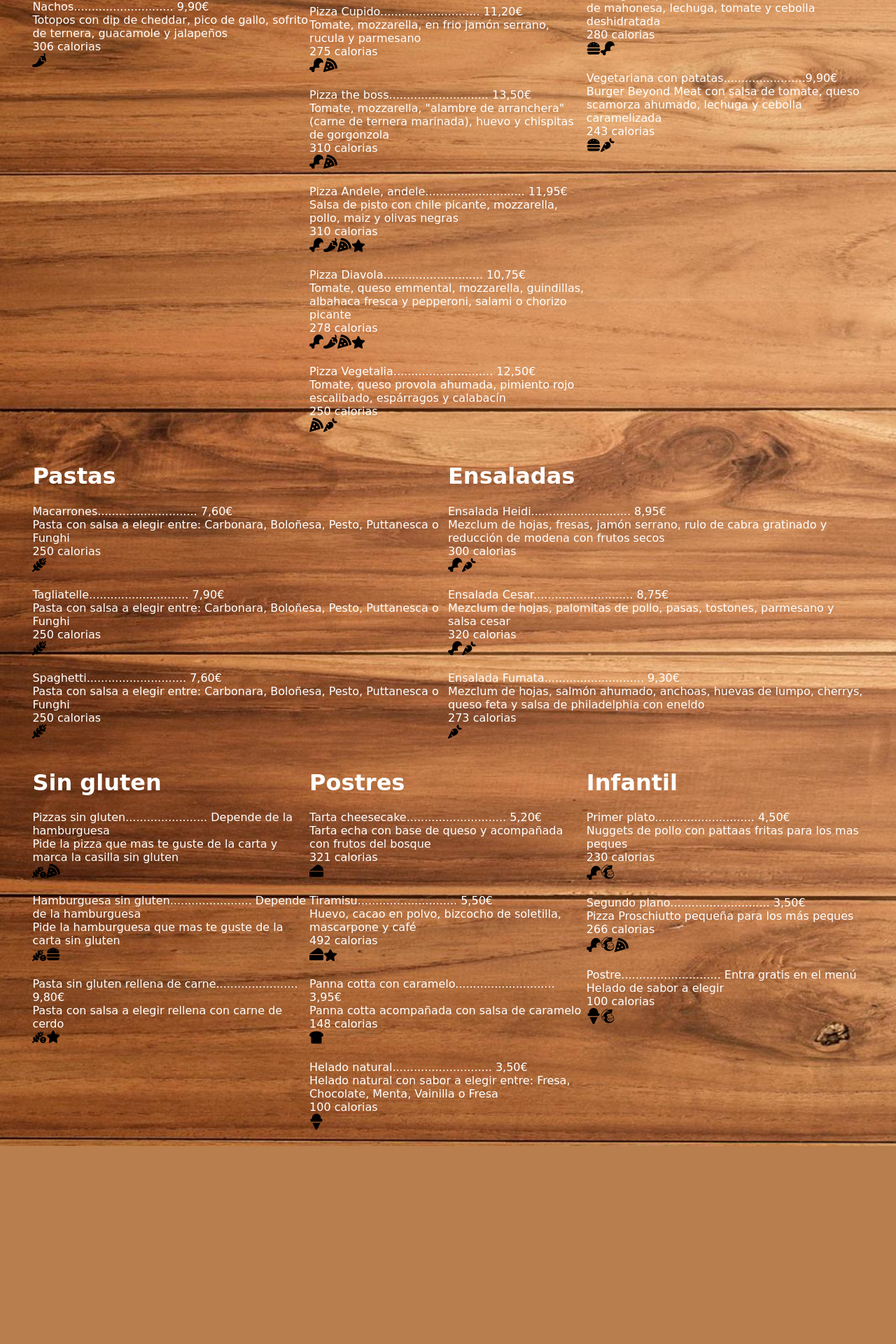
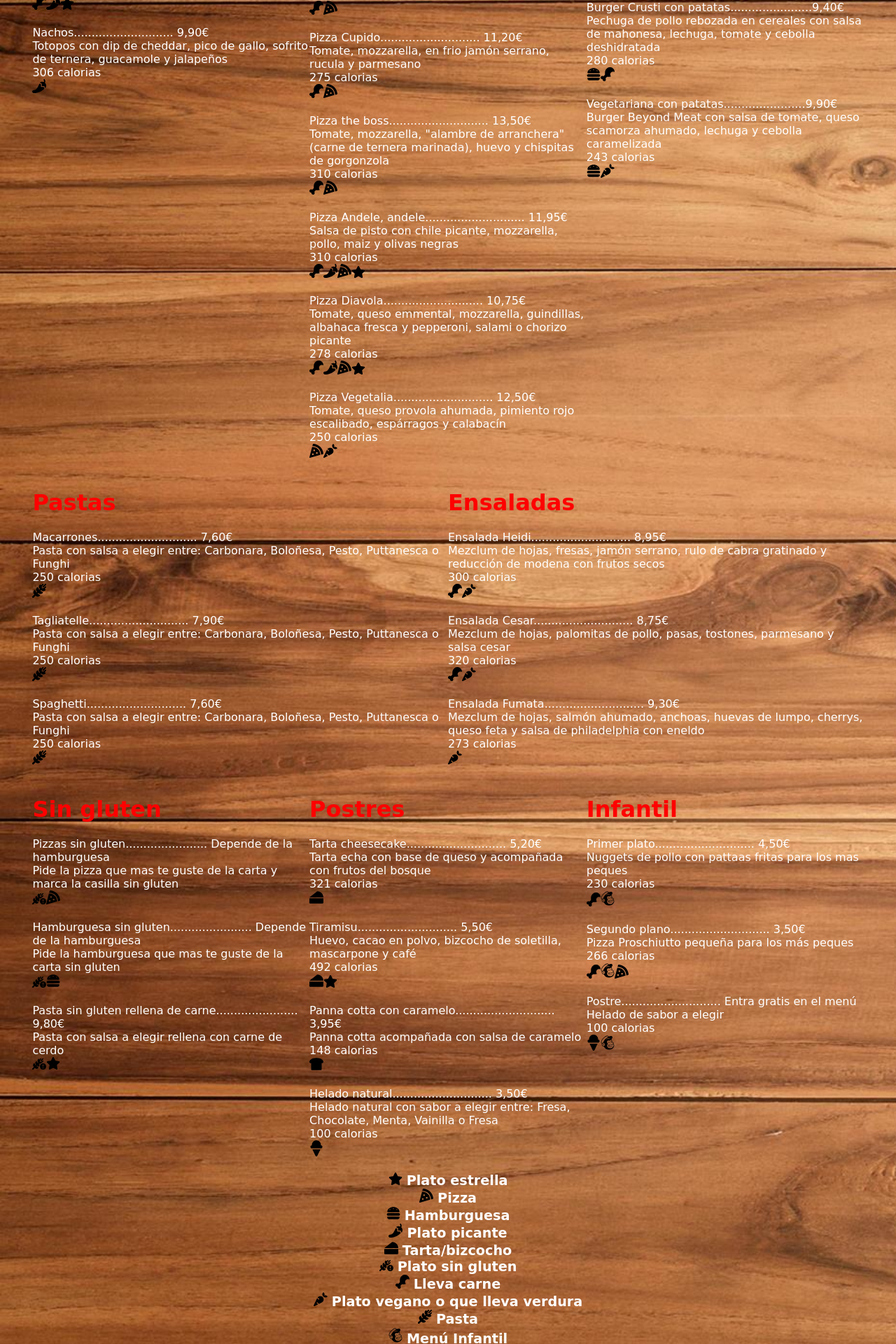
Before and after one commit to Sergimr27/A2-restaurante, a PHP site: page / in a window 1280 px wide. Shown: the part 720-2640 px from the top of the page at 70% size. Before the commit the page ends 2357 px from the top, so only its background shows below. Run offline with PHP 8.4, Linux system fonts and the light colour scheme; some web fonts are replaced.

Commit message:
comfirmar

```diff
--- a/css/style.css
+++ b/css/style.css
@@ -10,17 +10,22 @@ body {
     background-size: cover;
 }
 
+h1 {
+    color: red;
+}
+
 .column-1 {
     width: 100%;
     float: left;
     text-align: center;
-    font-size: 20px;
+    font-size: 30px;
 }
 
 .column-2 {
     width: 100%;
     float: left;
     text-align: center;
+    text-decoration: underline;
 }
 
 .column-4 {
@@ -43,6 +48,15 @@ img {
     color: white;
 }
 
+footer {
+    width: 100%;
+    text-align: left;
+    float: left;
+    font-size: 1.5vw;
+    color: white;
+    text-align: center;
+}
+
 @media only screen and (max-width: 1100px) {
     .column-4 {
         width: 100%;
--- a/index.php
+++ b/index.php
@@ -23,7 +23,7 @@
     <h1>IL DIAVOLO</h1>
     </div>
     <div class='column-2'>
-    <h1>Menú</h1>
+    <h2>Menú</h2>
     </div>
 
 <?php
@@ -352,7 +352,7 @@ foreach($menu->plato as $plato){
 
 
 }
-
+echo"</div>";
 /* foreach($menu->plato as $plato){
     echo $plato->title.'............................ '.$plato->precio;;
     echo "<br>";
@@ -363,6 +363,42 @@ foreach($menu->plato as $plato){
     echo "<br>";
 } */
 ?>
-
+<footer>
+    <img src="./img/star.svg" alt="">
+    <b>Plato estrella</b>
+    <br>
+    <img src="./img/pizza.svg" alt="">
+    <b>Pizza</b>
+    <br>
+    <img src="./img/burger.svg" alt="">
+    <b>Hamburguesa</b>
+    <br>
+    <img src="./img/picante.svg" alt="">
+    <b>Plato picante</b>
+    <br>
+    <img src="./img/tarta.svg" alt="">
+    <b>Tarta/bizcocho</b>
+    <br>
+    <img src="./img/singluten.svg" alt="">
+    <b>Plato sin gluten</b>
+    <br>
+    <img src="./img/carne.svg" alt="">
+    <b>Lleva carne</b>
+    <br>
+    <img src="./img/vegetal.svg" alt="">
+    <b>Plato vegano o que lleva verdura</b>
+    <br>
+    <img src="./img/pasta.svg" alt="">
+    <b>Pasta</b>
+    <br>
+    <img src="./img/infantil.svg" alt="">
+    <b>Menú Infantil</b>
+    <br>
+    <img src="./img/helado.svg" alt="">
+    <b>Helado</b>
+    <br>
+    <img src="./img/postre.svg" alt="">
+    <b>Postre dulce</b>
+</footer>
 </body>
 </html>
```
